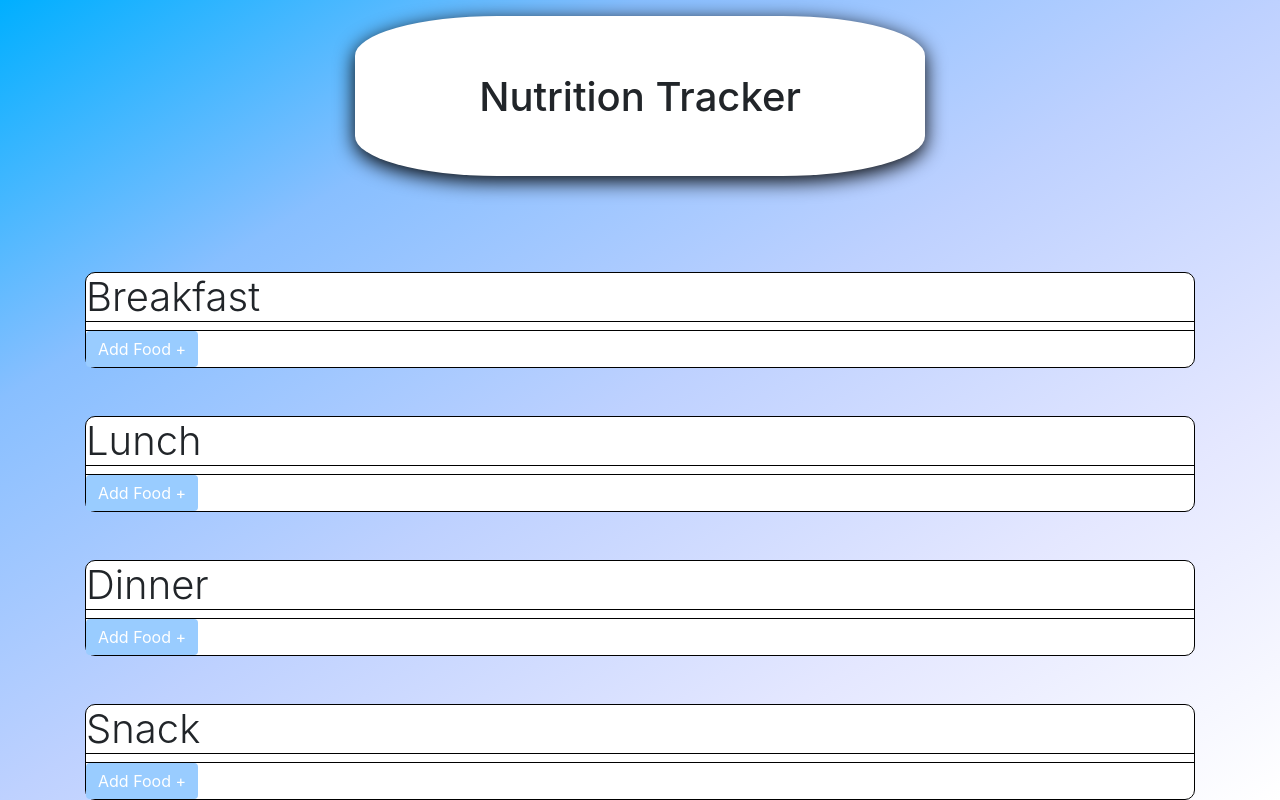
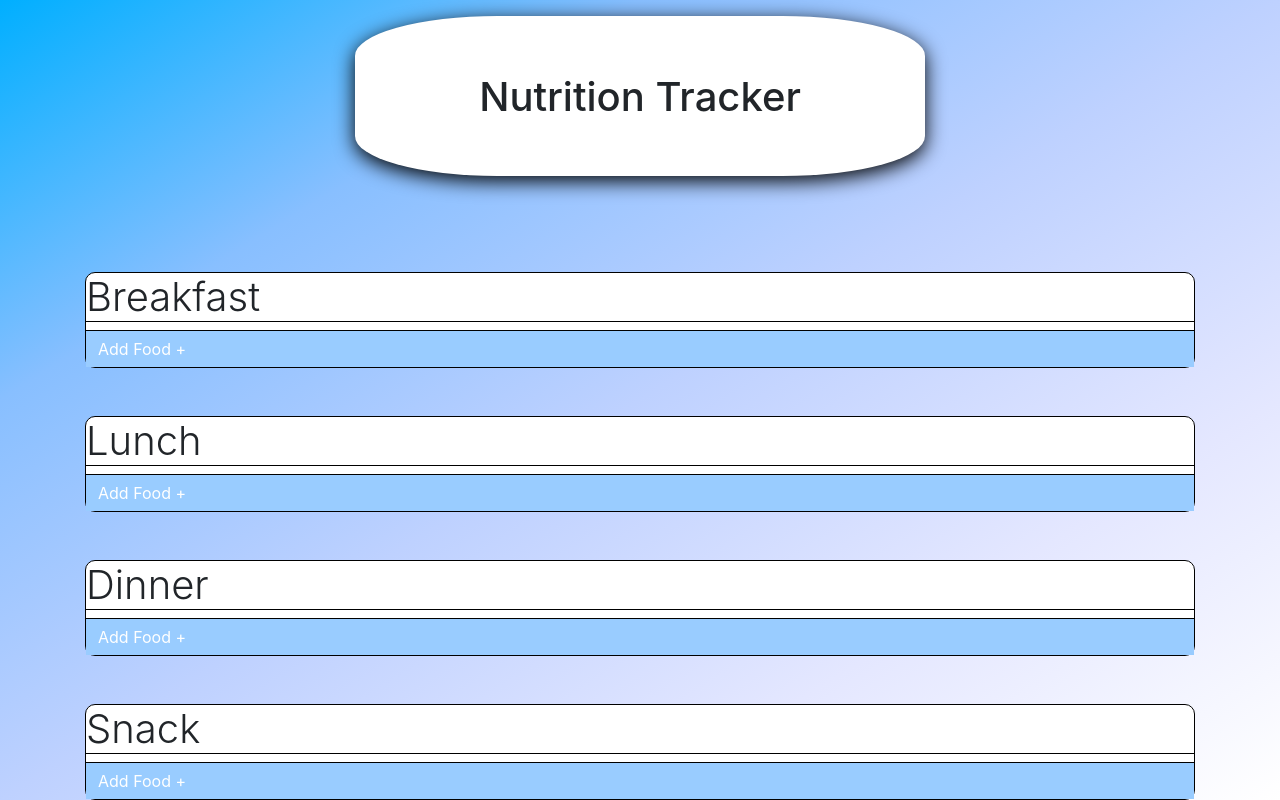
Before and after one commit to osidekyle/nutrition-calculator, a React (Create React App) app in the folder nutrition/: page / in a window 1280 px wide. Built offline with nearby package versions, Linux system fonts and the light colour scheme.

Commit message:
styled a little more

```diff
--- a/nutrition/src/components/Meal.js
+++ b/nutrition/src/components/Meal.js
@@ -27,6 +27,11 @@ const Meal = ({meal}) => {
         height:"100%",
     }
 
+    const buttonRowStyle={
+        background:"#99CCFF",
+
+    }
+
     return (
 
 
@@ -38,8 +43,8 @@ const Meal = ({meal}) => {
 
                 </div>
             </div>
-            <div className="row">
-                <div className="add-button">
+            <div className="row" style={buttonRowStyle}>
+                <div className="add-button" >
                     <button className="btn btn-secondary " style={buttonStyle}>Add Food +</button>
                 </div>
             </div>
```
